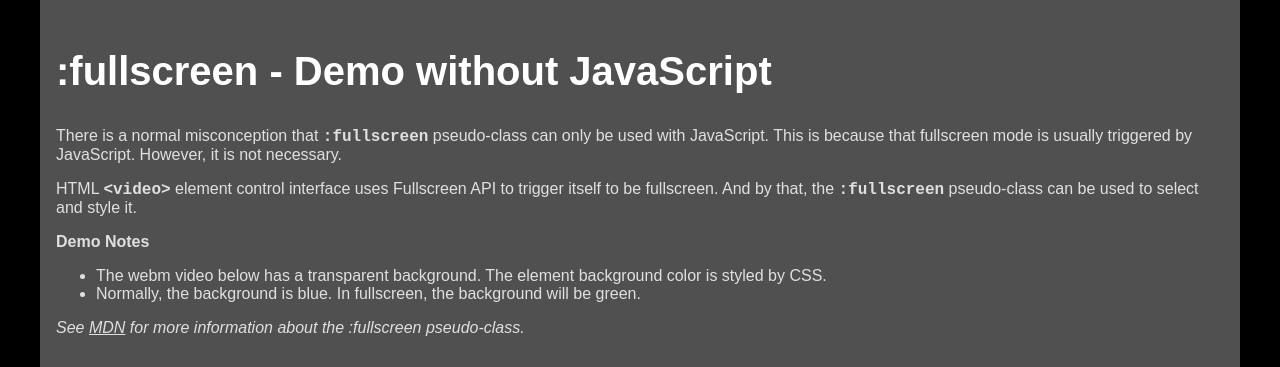
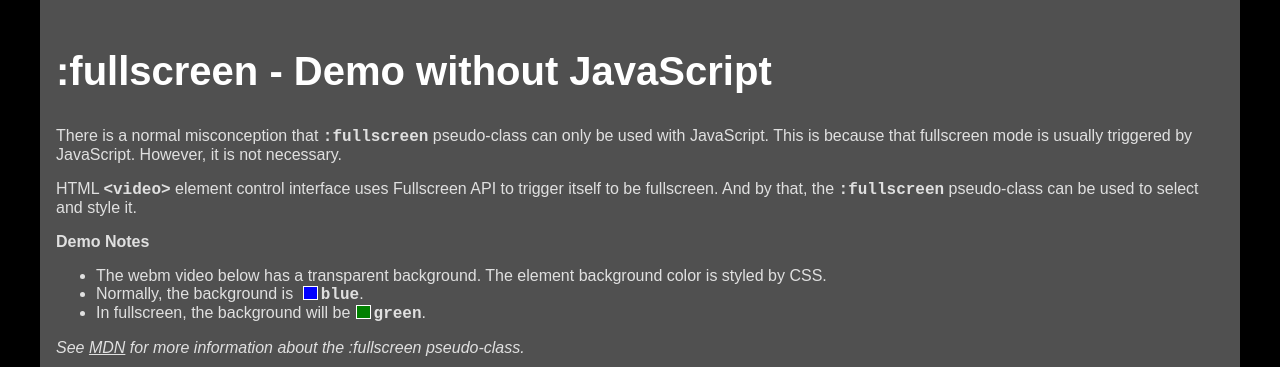
Before and after one commit to yookoala/fullscreen-video-background-demo, a plain HTML site: page index.html in a window 1280 px wide. Shown: the top 367 px of the page. Drawn offline with Linux system fonts and the light colour scheme.

Commit message:
Improve notes readability

```diff
--- a/index.html
+++ b/index.html
@@ -97,6 +97,26 @@ video {
     max-width: 100%;
     aspect-ratio: 16/9;
 }
+.blue, .green {
+    font-family: monospace;
+    font-weight: bold;
+}
+.blue::before,
+.green::before {
+    content: '';
+    display: inline-block;
+    width: 0.8em;
+    height: 0.8em;
+    margin: 0 0.25em 0 0.4em;
+    vertical-align: baseline;
+    outline: 1px solid white;
+}
+.blue::before {
+    background-color: blue;
+}
+.green::before {
+    background-color: green;
+}
 
 /**
  * CSS background color.
@@ -125,7 +145,8 @@ video:fullscreen {
             <strong>Demo Notes</strong>
             <ul>
                 <li>The webm video below has a transparent background. The element background color is styled by CSS.</li>
-                <li>Normally, the background is blue. In fullscreen, the background will be green.</li>
+                <li>Normally, the background is <span class="blue">blue</span>.</li>
+                <li>In fullscreen, the background will be<span class="green">green</span>.</li>
             </ul>
         </p>
         <p class="notes">
```
